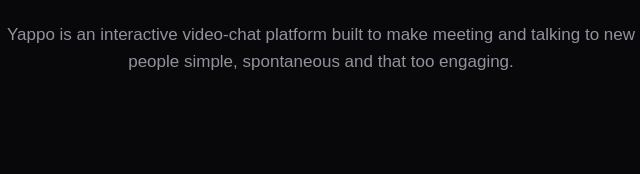
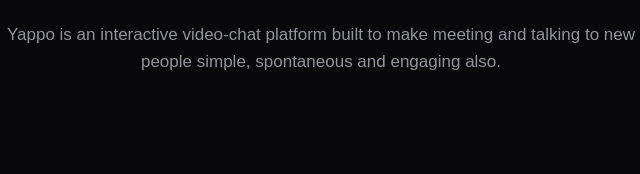
Before and after one commit to krishnariwar17/Web-development-project, a plain HTML site: page about.html in a window 1280 px wide. Shown: the part 366-540 px from the top of the page, 319-959 px from the left. Drawn offline with Linux system fonts and the light colour scheme.

Commit message:
Update about.html

```diff
--- a/about.html
+++ b/about.html
@@ -60,7 +60,7 @@
         <p>
             Yappo is an interactive video-chat platform
             built to make meeting and talking to new people
-            simple, spontaneous and that too engaging.
+            simple, spontaneous and engaging also.
         </p>
 
     </section>
```
